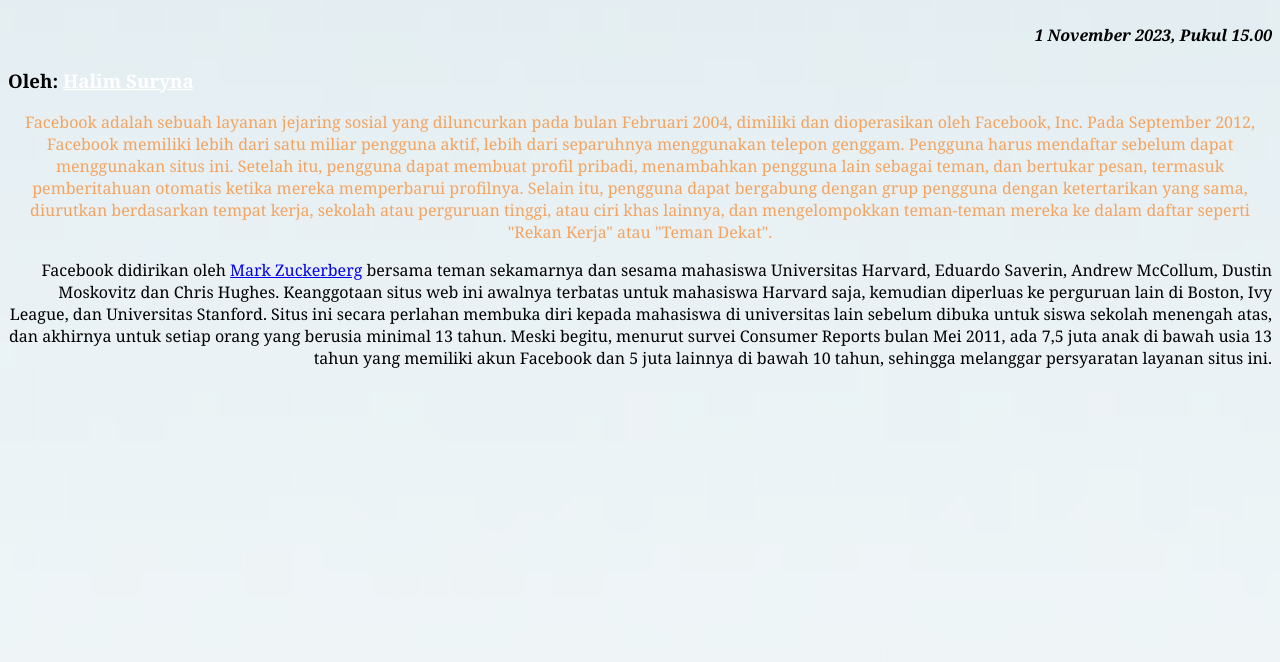
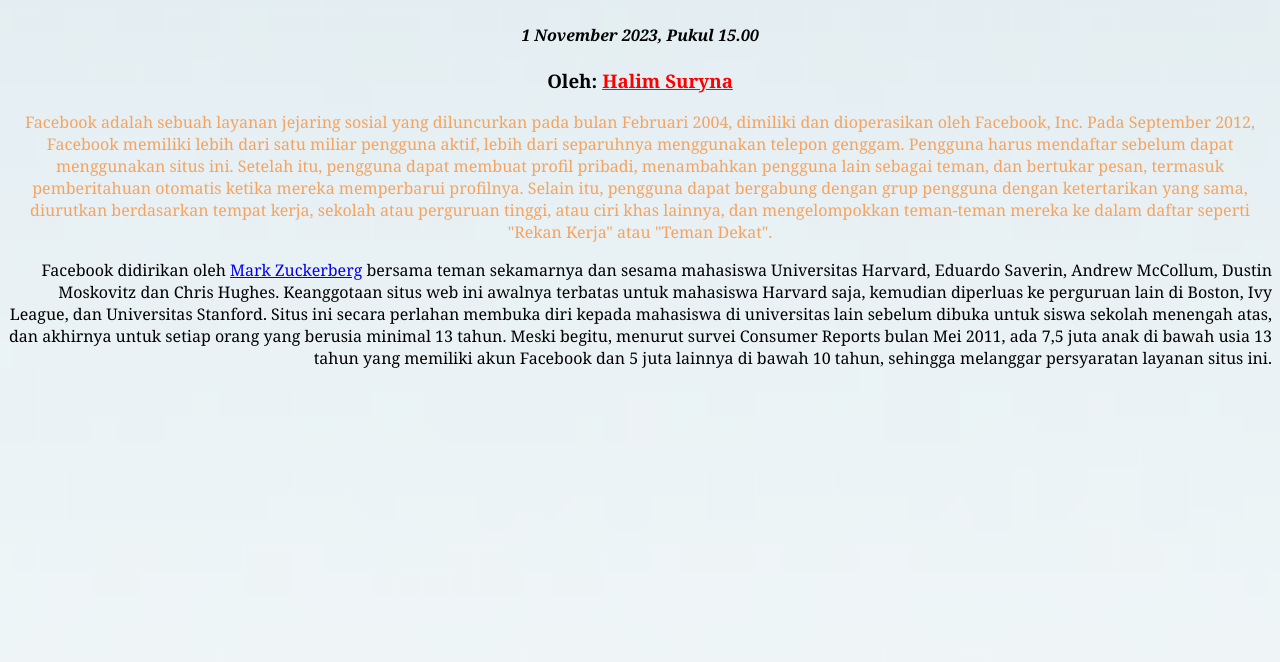
Before and after one commit to HalimSuryana/itw2024_243040051, a plain HTML site: page Kuliah/Pertemuan5/L3d243040051.html in a window 1280 px wide. Shown: the part 138-800 px from the top of the page. Drawn offline with Linux system fonts and the light colour scheme.

Commit message:
menyelesaikan modul3 css

```diff
--- a/Kuliah/Pertemuan5/L3d243040051.css
+++ b/Kuliah/Pertemuan5/L3d243040051.css
@@ -13,11 +13,11 @@ h1 {
   color: darkblue;
 }
 h3 a {
-  color: white;
+  color: red;
 }
 h4 {
   font-style: italic;
-  text-align: right;
+  text-align: center;
 }
 p {
   text-align: center;
@@ -33,3 +33,6 @@ a:hover {
 .biru:hover {
   color: white;
 }
+h3 {
+  text-align: center;
+}
```
